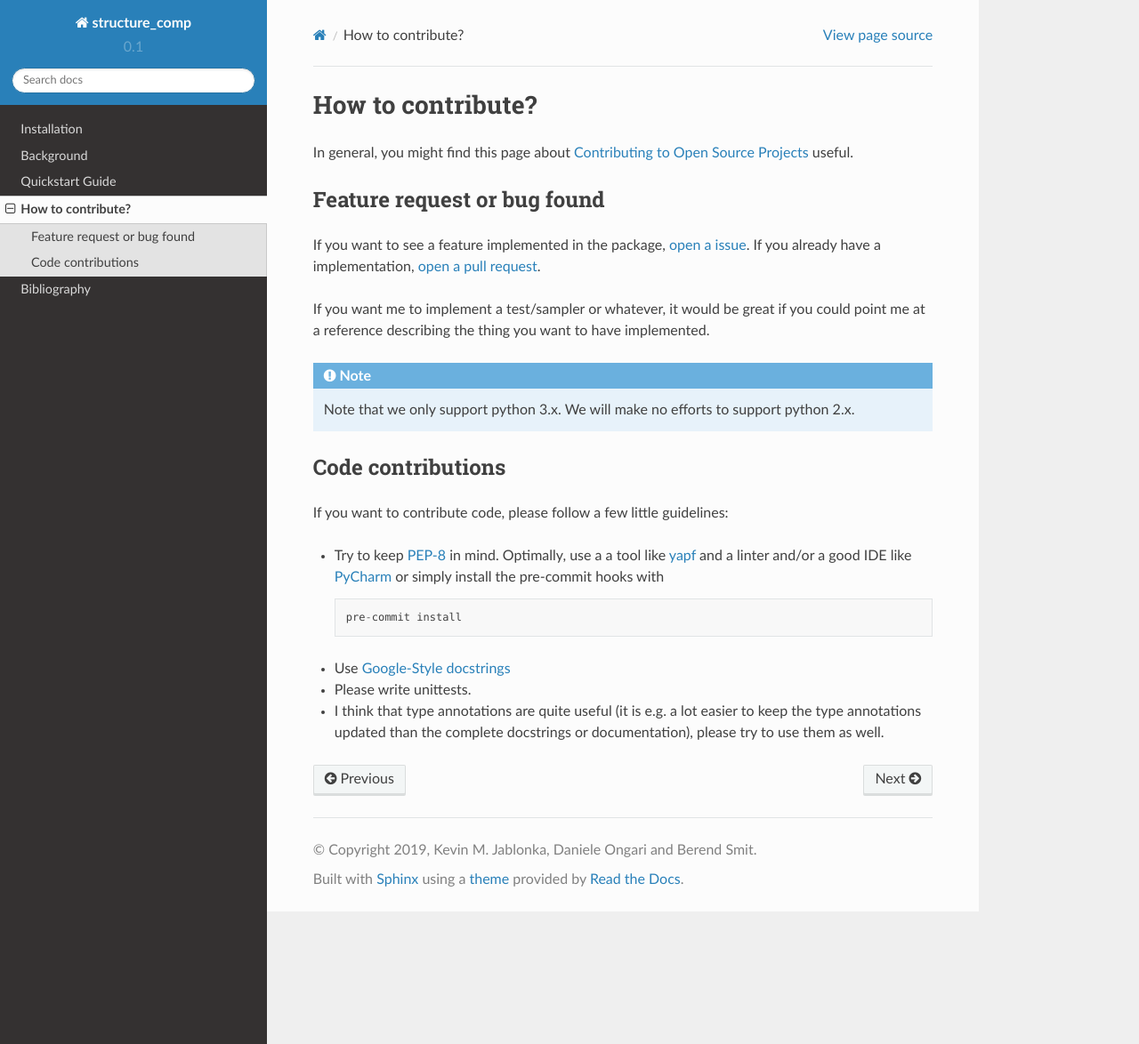
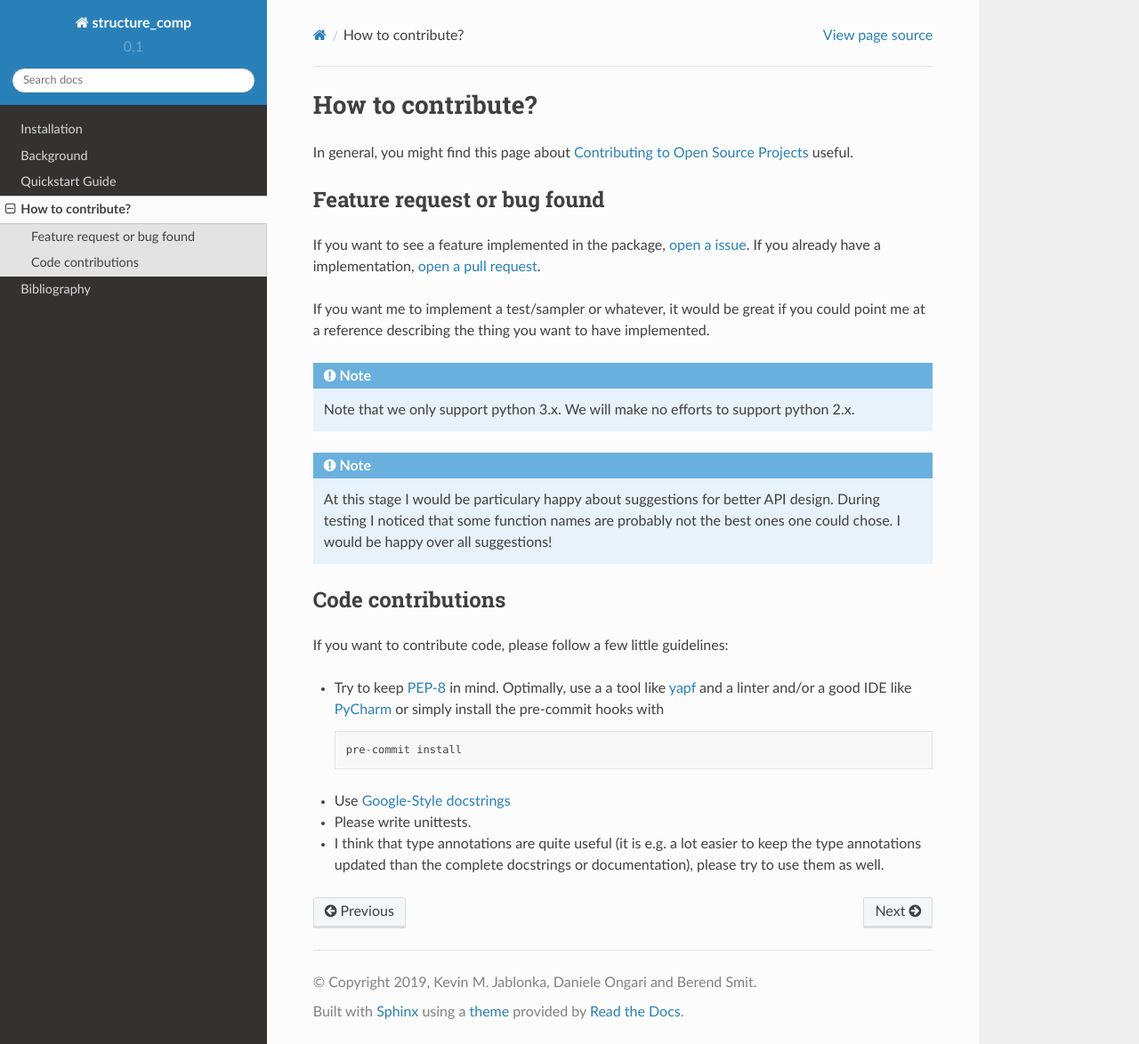
Before and after one commit to kjappelbaum/structure_comp, a Sphinx documentation site: the page built from docs/source/contribute.rst, in a window 1280 px wide and 1174 px high. Shown: the whole window at 89% size. Built offline with Sphinx 7.4.7 and the Read the Docs theme 2.0.0, drawn with Linux system fonts in a browser that asks for light colours.

Commit message:
working on docs.

```diff
--- a/docs/source/contribute.rst
+++ b/docs/source/contribute.rst
@@ -18,6 +18,13 @@ describing the thing you want to have implemented.
     Note that we only support python 3.x. We will make no efforts to support
     python 2.x.
 
+
+.. note::
+
+    At this stage I would be particulary happy about suggestions for better API design.
+    During testing I noticed that some function names are probably not the best ones one could
+    chose. I would be happy over all suggestions!
+
 Code contributions
 ------------------
 If you want to contribute code, please follow a few little guidelines:
```
